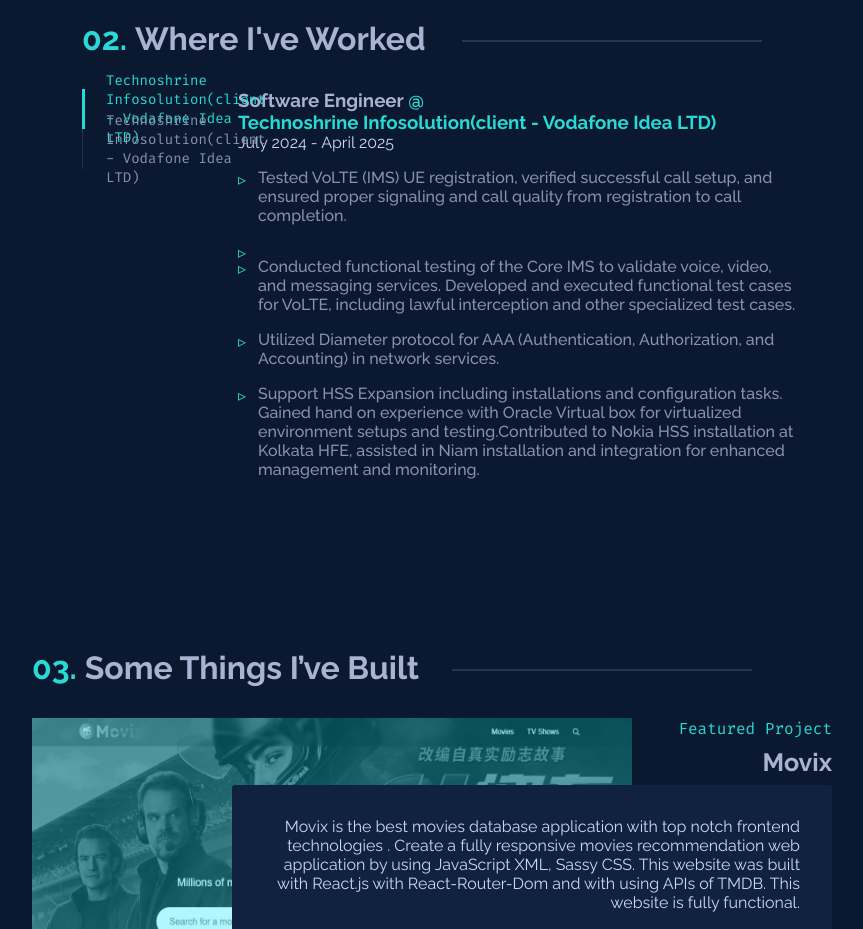
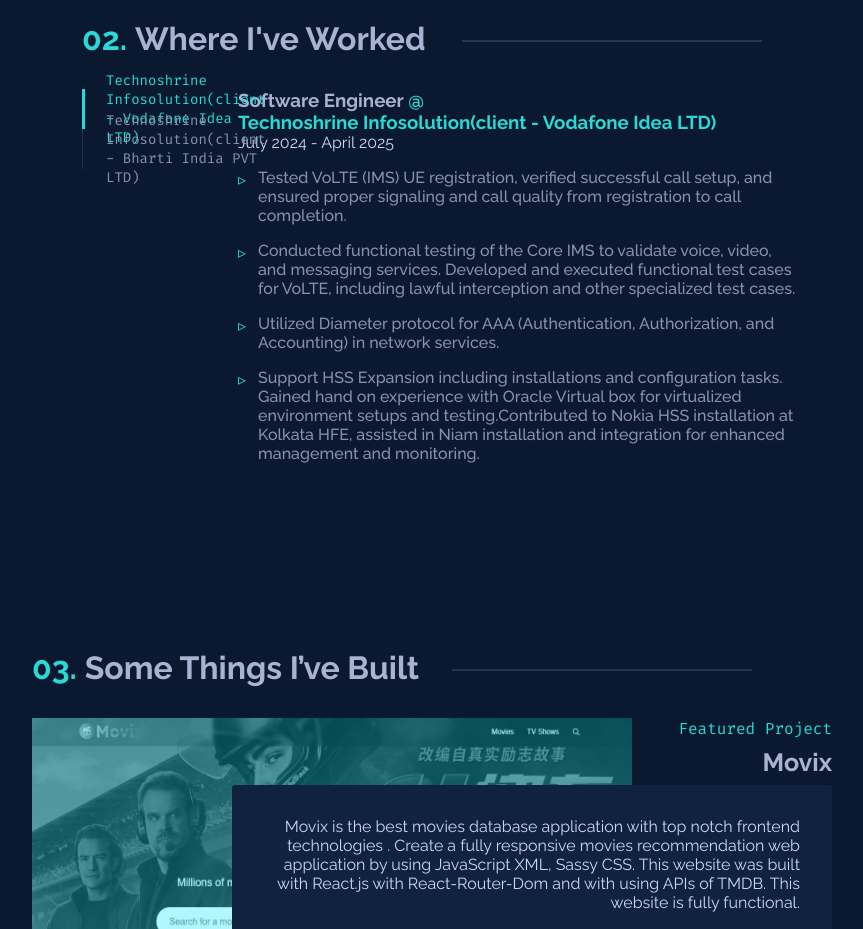
Before and after one commit to Aspak786/my-portfolio, a Next.js app: page / in a window 1280 px wide. Shown: the part 1680-2609 px from the top of the page, without its empty margins (208-1071 px from the left). Built offline with nearby package versions, Linux system fonts and the light colour scheme.

Commit message:
Change client name in Experience section
Updated client name in experience section from 'Vodafone Idea LTD' to 'Bharti India PVT LTD'.

```diff
--- a/src/sections/Experience.tsx
+++ b/src/sections/Experience.tsx
@@ -21,14 +21,14 @@
       end: "April 2025",
       shortDescription: [
         "Tested VoLTE (IMS) UE registration, verified successful call setup, and ensured proper signaling and call quality from registration to call completion.",
-        "",
         "Conducted functional testing of the Core IMS to validate voice, video, and messaging services. Developed and executed functional test cases for VoLTE, including lawful interception and other specialized test cases.",
         "Utilized Diameter protocol for AAA (Authentication, Authorization, and Accounting) in network services.",
         "Support HSS Expansion including installations and configuration tasks. Gained hand on experience with Oracle Virtual box for virtualized environment setups and testing.Contributed to Nokia HSS installation at Kolkata HFE, assisted in Niam installation and integration for enhanced management and monitoring.",
       ],
     },
+
     {
-      name: "Technoshrine Infosolution(client - Vodafone Idea LTD)",
+      name: "Technoshrine Infosolution(client - Bharti India PVT LTD)",
       role: "Software Engineer",
       url: "#",
       start: "Any Month XXXX",
```
